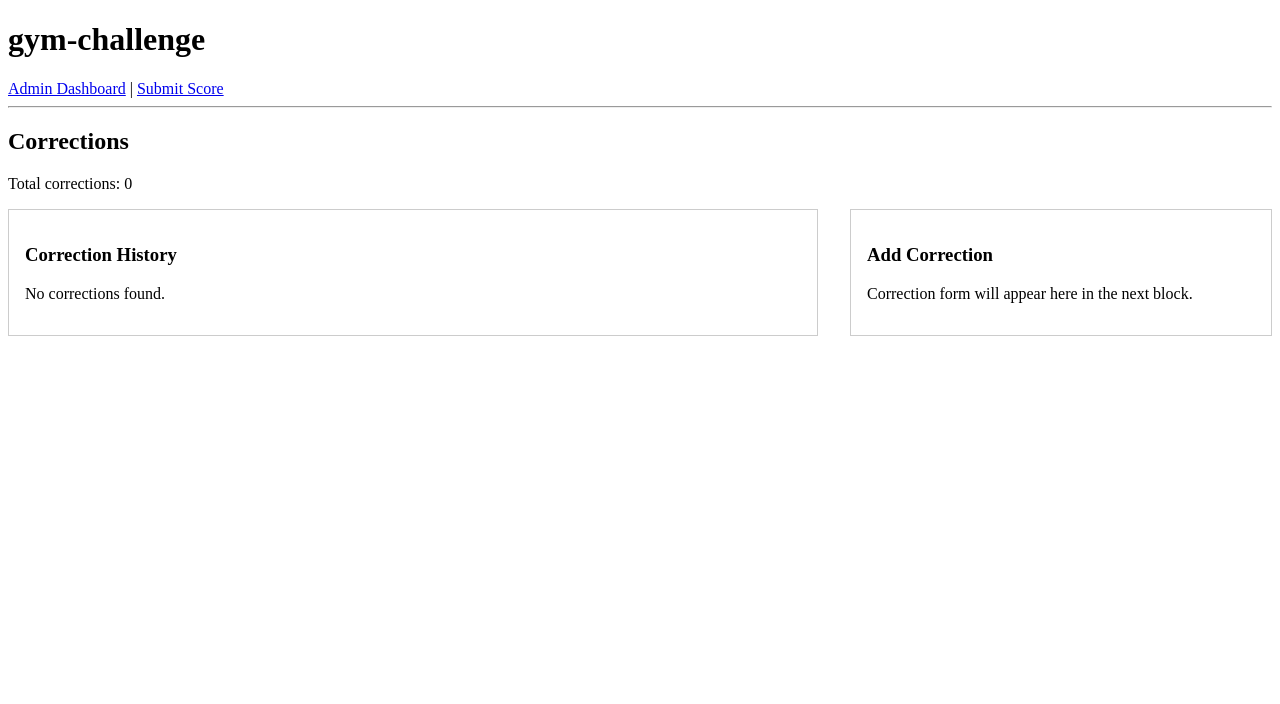
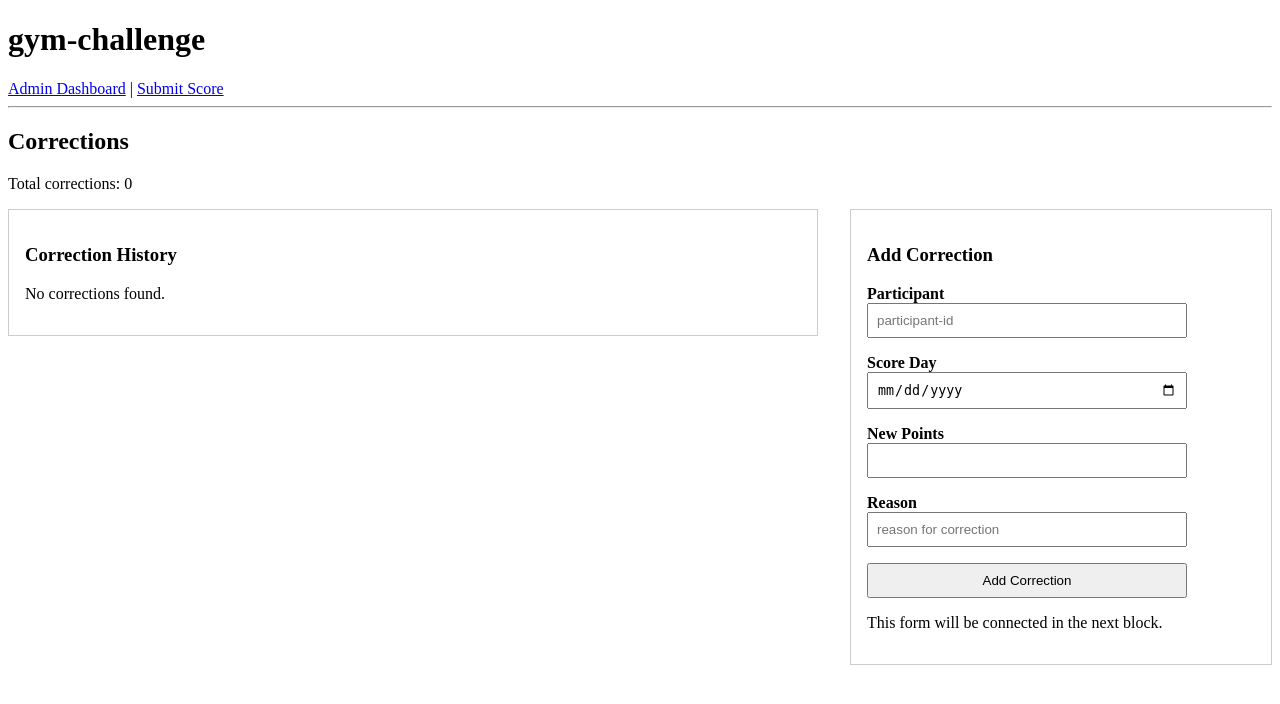
Before and after one commit to mustavo-dev/gym-challenge, a Flask app: page /admin/corrections in a window 1280 px wide. Shown: the top 704 px of the page. Run offline with Flask 3, Linux system fonts and the light colour scheme.

Commit message:
feat: add correction form shell to two panel admin layout

```diff
--- a/src/ui/templates/admin/corrections.html
+++ b/src/ui/templates/admin/corrections.html
@@ -33,7 +33,33 @@
 
 <h3>Add Correction</h3>
 
-<p>Correction form will appear here in the next block.</p>
+<form method="post" action="#">
+  <div>
+    <label for="participant_id">Participant</label><br>
+    <input id="participant_id" name="participant_id" type="text" placeholder="participant-id">
+  </div>
+
+  <div>
+    <label for="score_day">Score Day</label><br>
+    <input id="score_day" name="score_day" type="date">
+  </div>
+
+  <div>
+    <label for="new_points">New Points</label><br>
+    <input id="new_points" name="new_points" type="number" min="-10" max="10">
+  </div>
+
+  <div>
+    <label for="reason">Reason</label><br>
+    <input id="reason" name="reason" type="text" placeholder="reason for correction">
+  </div>
+
+  <div>
+    <button type="submit">Add Correction</button>
+  </div>
+</form>
+
+<p>This form will be connected in the next block.</p>
 
 {% include "admin/partials/two_panel_end.html" %}
 
```
